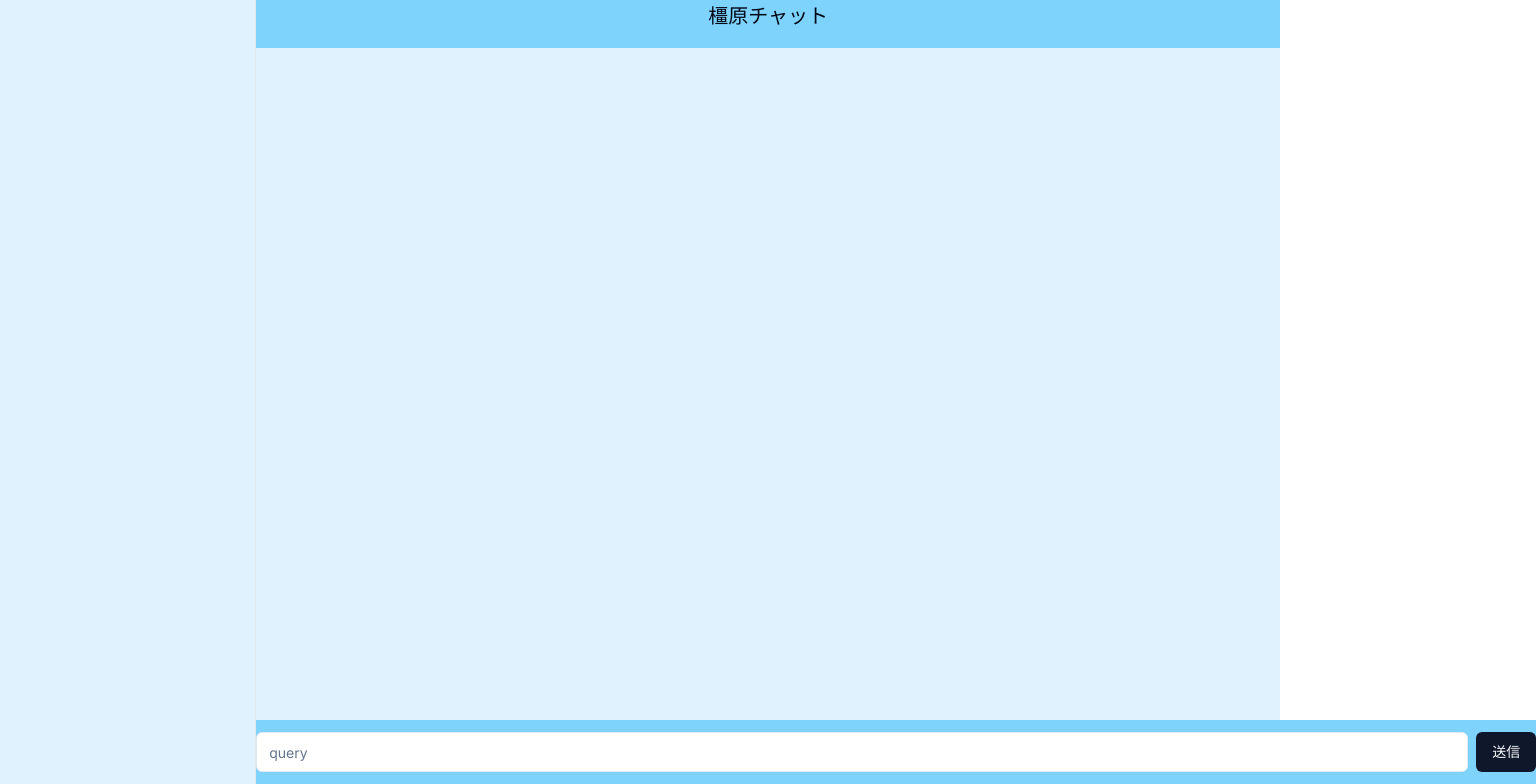
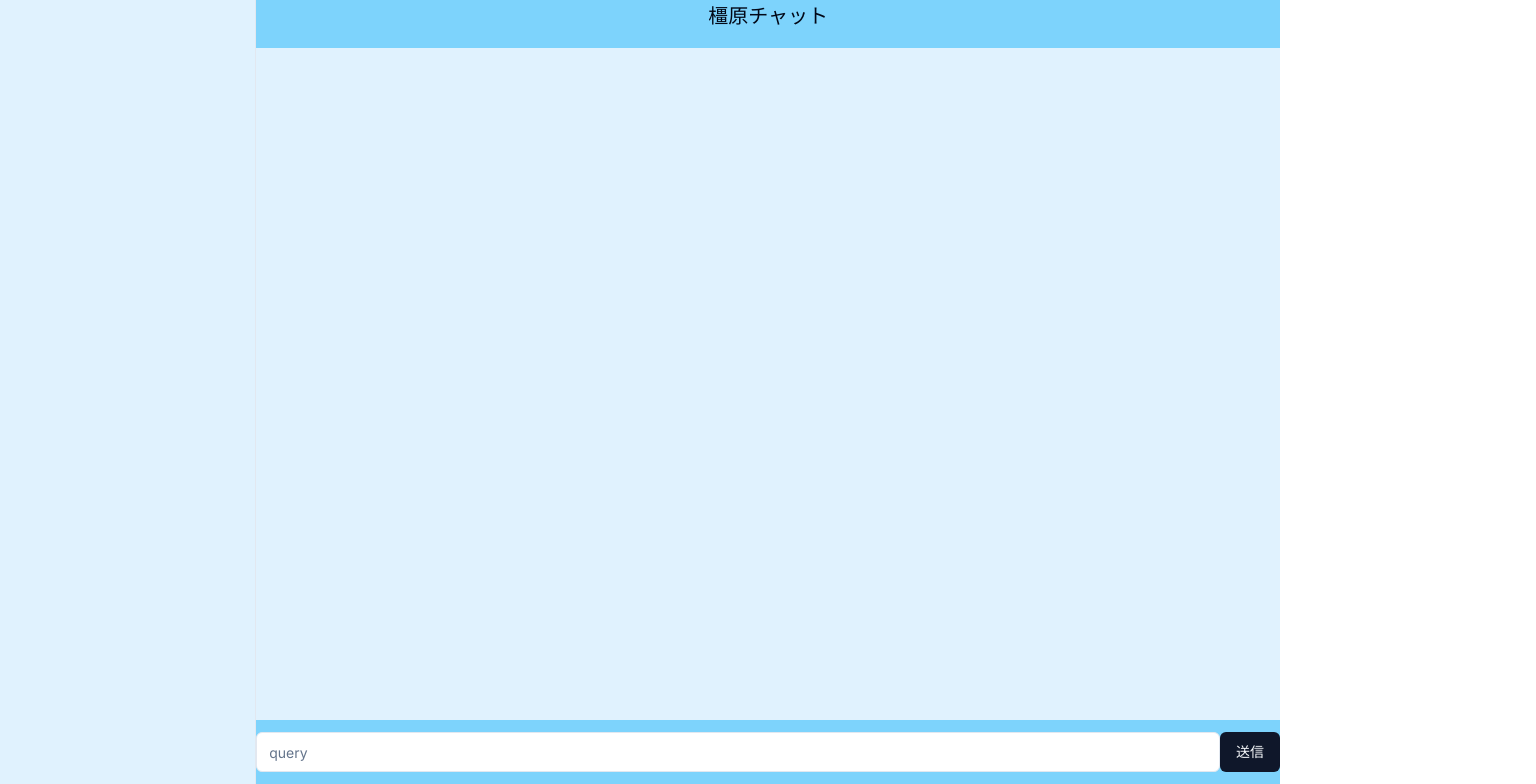
Before and after one commit to hiroaki222/Local-Knowledge-LLM, a Next.js app in the folder frontend/next/: page /chat in a window 1280 px wide. Shown: the part 16-800 px from the top of the page, 1536 px wide, since content can reach past the window. Built offline with nearby package versions, Linux system fonts and the light colour scheme.

Commit message:
fix: フッターのバグ修正

```diff
--- a/frontend/next/src/app/chat/page.tsx
+++ b/frontend/next/src/app/chat/page.tsx
@@ -6,27 +6,22 @@
 
 export default function Page() {
     return <>
-
-        <div className="flex h-screen bg-sky-100 ">
+        <div className="flex h-screen bg-sky-100">
             <aside className="w-80 border-r dark:border-zinc-700">
             </aside>
-            <section className="flex flex-col w-full">
+            <section className="flex flex-col w-full relative">
                 <Header />
                 <div className="flex w-full absolute bottom-0 justify-center items-center h-16 bg-sky-300">
                     {/* <Footer/> */}
                     {/* <div className="flex w-full justify-center items-center h-16 bg-sky-300 "> */}
-                        <div className="flex w-full items-center space-x-2">
+                        {/* <div className="flex w-full items-center space-x-2"> */}
+                        <div className="flex w-full items-center">
                             <Input type="query" placeholder="query" />
                             <Button type="submit">送信</Button>
                         </div>
                     {/* </div> */}
                 </div>
             </section>
-
-
         </div>
-
     </>
-
-
 }
```
Also changed, not shown: 1 other file (tests, documents, lock files or other folders).
